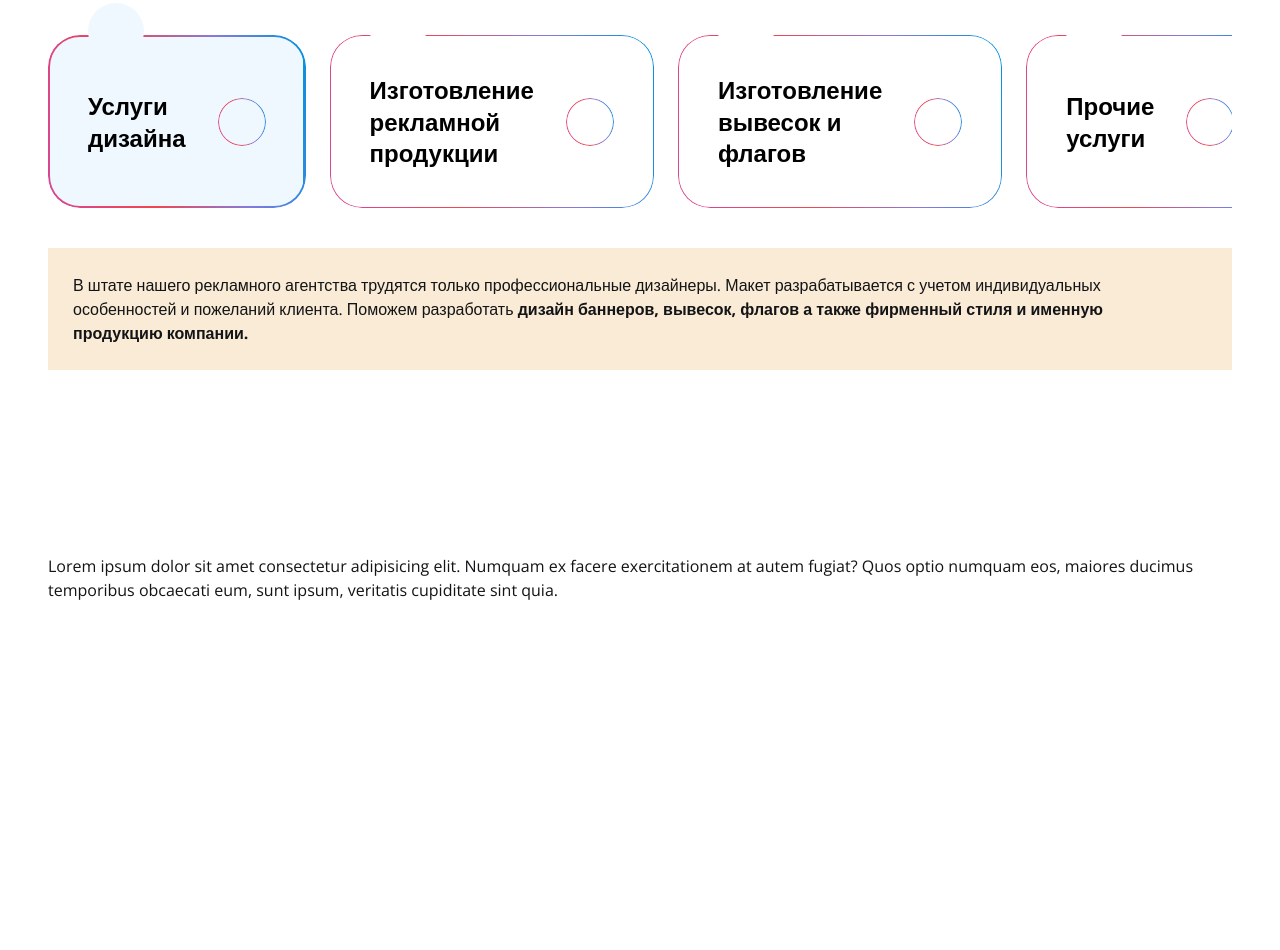
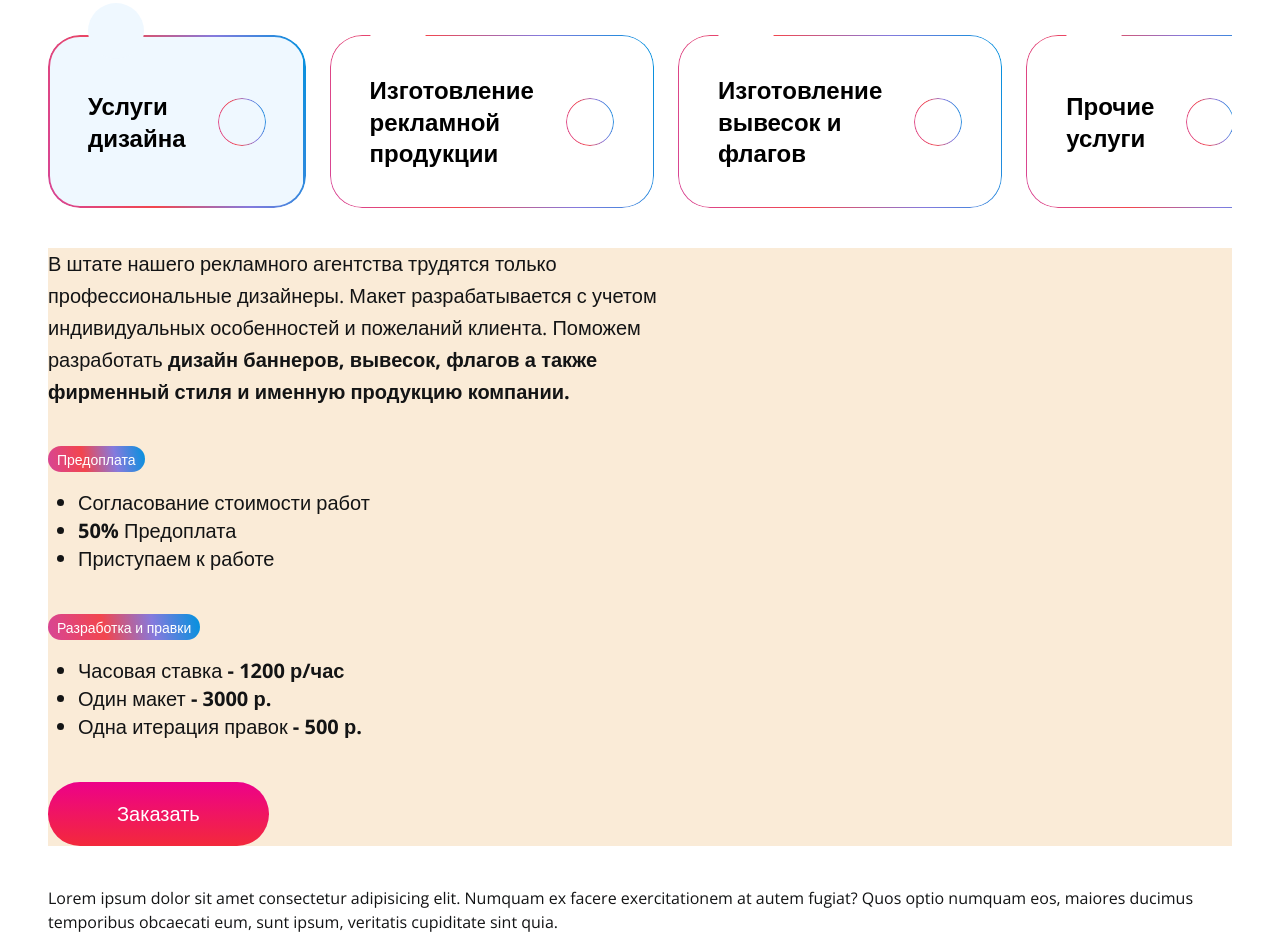
Before and after one commit to and-trkh/lucky-site, a website built with Vite: page index.html in a window 1280 px wide. Shown: the part 202-1152 px from the top of the page. Before the commit the page ends 820 px from the top, so only its background shows below. Built offline with nearby package versions, Linux system fonts and the light colour scheme; files whose address does not match are found by name.

Commit message:
feat(styles): add new CSS files and update tabs styling
Added new CSS files (list.css, badge.css, button.css) and updated tabs.css to improve UI components. Included new styles for badges, lists, and buttons, and restructured the tabs layout for better readability and functionality. Also updated the main.js and index.html to reflect the class name changes from `tabs__button` to `tabs__control-button`.

```diff
--- a/index.html
+++ b/index.html
@@ -27,10 +27,11 @@
               </svg>
             </span>
             <p>Услуги дизайна</p>
-            <span class="tabs__button">
+            <span class="tabs__control-button">
               <svg>
                 <use xlink:href="/spritemap.svg#arrow"></use>
               </svg>
+            </span>
           </button>
           </button>
           <button class="tabs__control" type="button" data-tabs="control">
@@ -40,10 +41,11 @@
               </svg>
             </span>
             <p>Изготовление рекламной продукции</p>
-            <span class="tabs__button">
+            <span class="tabs__control-button">
               <svg>
                 <use xlink:href="/spritemap.svg#arrow"></use>
               </svg>
+            </span>
           </button>
           </button>
           <button class="tabs__control" type="button" data-tabs="control">
@@ -54,10 +56,11 @@
             </span>
             <p>Изготовление
               вывесок и флагов</p>
-            <span class="tabs__button">
+            <span class="tabs__control-button">
               <svg>
                 <use xlink:href="/spritemap.svg#arrow"></use>
               </svg>
+            </span>
           </button>
           </button>
           <button class="tabs__control" type="button" data-tabs="control">
@@ -67,7 +70,7 @@
               </svg>
             </span>
             <p>Прочие услуги</p>
-            <span class="tabs__button">
+            <span class="tabs__control-button">
               <svg>
                 <use xlink:href="/spritemap.svg#arrow"></use>
               </svg>
@@ -75,13 +78,30 @@
           </button>
         </div>
         <div class="tabs__content" data-tabs="content">
-          <div class="tabs__element" data-tabs="element">
-            <p>В&nbsp;штате нашего рекламного агентства трудятся только профессиональные дизайнеры. Макет
-              разрабатывается
-              с&nbsp;учетом индивидуальных особенностей и&nbsp;пожеланий клиента.
-              Поможем разработать <b>дизайн баннеров, вывесок, флагов а&nbsp;также фирменный стиля и&nbsp;именную
-                продукцию
-                компании.</b></p>
+          <div class="tabs__element content" data-tabs="element">
+            <div class="col">
+              <p class="tabs__text text">В&nbsp;штате нашего рекламного агентства трудятся только профессиональные
+                дизайнеры.
+                Макет
+                разрабатывается
+                с&nbsp;учетом индивидуальных особенностей и&nbsp;пожеланий клиента.
+                Поможем разработать <b>дизайн баннеров, вывесок, флагов а&nbsp;также фирменный стиля и&nbsp;именную
+                  продукцию
+                  компании.</b></p>
+              <div class="tabs__badge badge"><span class="badge__text">Предоплата</span></div>
+              <ul class="tabs__list list">
+                <li>Согласование стоимости работ</li>
+                <li><b>50%</b> Предоплата</li>
+                <li>Приступаем к работе</li>
+              </ul>
+              <div class="tabs__badge badge"><span class="badge__text">Разработка и правки</span></div>
+              <ul class="tabs__list list">
+                <li>Часовая ставка <b>- 1200 р/час</b></li>
+                <li>Один макет <b>- 3000 р.</b></li>
+                <li>Одна итерация правок <b>- 500 р.</b></li>
+              </ul>
+              <button class="button tabs__button"><span>Заказать</span></button>
+            </div>
           </div>
           <div class="tabs__element" data-tabs="element">
             <p>Lorem ipsum dolor sit amet consectetur adipisicing elit. Alias, perspiciatis! Ab pariatur dolor alias
--- a/src/js/main.js
+++ b/src/js/main.js
@@ -31,9 +31,9 @@ const initTabIconToggler = () => {
    */
   const updateIconState = (tabControl) => {
     // Находим контейнер иконки-стрелки/крестика внутри текущего таба
-    const iconContainer = tabControl.querySelector('.tabs__button');
+    const iconContainer = tabControl.querySelector('.tabs__control-button');
     if (!iconContainer) {
-      // console.warn('Не найден контейнер .tabs__button для иконки в табе:', tabControl);
+      // console.warn('Не найден контейнер .tabs__control-button для иконки в табе:', tabControl);
       return;
     }
 
--- /dev/null
+++ b/src/styles/badge.css
@@ -0,0 +1,12 @@
+.badge {
+  width: max-content;
+  padding: 1px 0.5625rem 1px 0.5625rem;
+  border-radius: 1.6875rem;
+  background: var(--main-gradient);
+}
+
+.badge__text {
+  color: var(--white);
+  font-size: 0.875rem;
+  line-height: 1.25rem;
+}
--- /dev/null
+++ b/src/styles/button.css
@@ -0,0 +1,50 @@
+.button {
+  position: relative;
+  display: inline-block;
+  border: none;
+  color: var(--white);
+  font-size: 1.25rem;
+  line-height: 1.5rem;
+  border-radius: 3.125rem;
+  padding: 1.25rem 4.3125rem;
+  cursor: pointer;
+  overflow: hidden;
+
+  &::before,
+  &::after {
+    content: '';
+    position: absolute;
+    inset: 0;
+    background-size: cover;
+    background-position: center;
+    transition: opacity 0.5s;
+  }
+  &::before {
+    background: var(--red-gradient);
+  }
+
+  &::after {
+    background: var(--main-gradient);
+    opacity: 0;
+  }
+}
+
+.button > * {
+  position: relative;
+  z-index: 1;
+}
+.button:hover,
+.button:focus {
+  &::after {
+    opacity: 1;
+  }
+}
+.button:active {
+  &::after {
+    opacity: 1;
+  }
+}
+.button:disabled {
+  opacity: 0.5;
+  cursor: not-allowed;
+}
--- /dev/null
+++ b/src/styles/list.css
@@ -0,0 +1,5 @@
+.list {
+  font-size: 1.25rem;
+  line-height: 1.75rem;
+  padding: 0 1.875rem;
+}
--- a/src/styles/style.css
+++ b/src/styles/style.css
@@ -1,6 +1,9 @@
 @import url('./reset.css');
 @import url('./tabs.css');
 @import url('./data-tabs.css');
+@import url('./button.css');
+@import url('./badge.css');
+@import url('./list.css');
 
 :root {
   font-family: 'Open Sans', sans-serif;
@@ -28,6 +31,11 @@
     rgba(242, 70, 78, 1) 36.587658524513245%,
     rgba(133, 122, 221, 1) 68.57713460922241%,
     rgba(1, 146, 222, 1) 100%
+  );
+  --red-gradient: linear-gradient(
+    180deg,
+    rgba(237, 1, 137, 1) 0.009999999747378752%,
+    rgba(243, 41, 59, 1) 100%
   );
 }
 
@@ -106,3 +114,21 @@ a {
     transition: padding 0.3s;
   }
 }
+
+.text {
+  font-size: 1.25rem;
+  line-height: 2rem;
+}
+
+.content {
+  display: grid;
+  grid-template-columns: 58.25rem auto;
+  gap: 7.5rem;
+
+  & .text {
+    width: 40.82375rem;
+  }
+}
+
+.col {
+}
--- a/src/styles/tabs.css
+++ b/src/styles/tabs.css
@@ -97,7 +97,7 @@
   }
 }
 
-.tabs__button {
+.tabs__control-button {
   position: relative;
   display: grid;
   place-content: center;
@@ -131,7 +131,6 @@
 }
 
 .tabs__element {
-  padding: 1.5625rem;
   width: 100%;
 }
 
@@ -140,7 +139,15 @@
 }
 
 .tabs__element p:not(:last-child) {
-  margin: 0 0 1.25rem 0;
+  margin: 0 0 2.375rem 0;
+}
+
+.tabs__badge {
+  margin-bottom: 1.0625rem;
+}
+
+.tabs__list {
+  margin-bottom: 2.5625rem;
 }
 
 .tabs__element:nth-child(1) {
```
